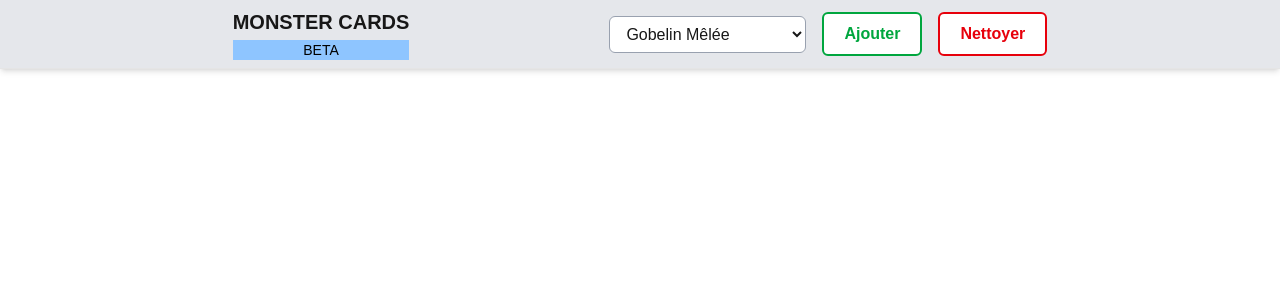
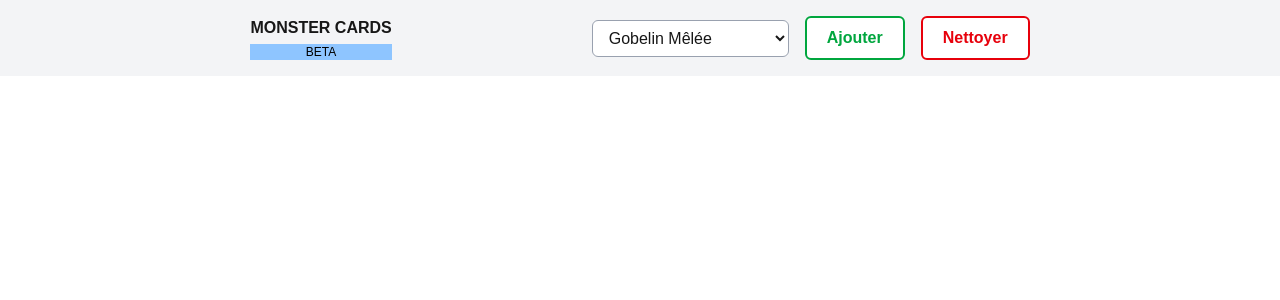
Before and after one commit to Jerem2801/monster_card, a Next.js app: page / in a window 1280 px wide. Shown: the top 300 px of the page. Built offline with nearby package versions, Linux system fonts and the light colour scheme.

Commit message:
Changement du Home

```diff
--- /dev/null
+++ b/app/component/MonsterPage.jsx
@@ -0,0 +1,39 @@
+'use client'
+
+import MonsterCard from './monster-card/MonsterCard';
+import MonsterSelector from './MonsterSelector';
+import { dataMonsters } from '../data/monsterdata';
+import { useState } from 'react';
+
+export default function MonsterPage() {
+
+    const [monsters, setMonsters] = useState([]);
+
+    function addMonster(selectedMonster){
+        const id = crypto.randomUUID();
+        setMonsters([...monsters, { id, monster: selectedMonster }]);
+    }
+
+    function removeMonster(idToRemove){
+        setMonsters(monsters.filter(monster => monster.id !== idToRemove));
+    }
+
+    function removeAllMonster(){
+        setMonsters([]);
+    }
+
+
+    return (
+        <div className="">
+            <MonsterSelector dataMonsters={dataMonsters} addMonster={addMonster} removeAll={removeAllMonster}/>
+
+            <div className="flex flex-wrap justify-center gap-10 pt-8">
+                {monsters.map(({ id, monster }) => (
+                    <MonsterCard key={id} monster={monster} removeMonsterCard={() => removeMonster(id)} />
+                ))}
+            </div>
+
+        </div>
+
+    );
+}
--- a/app/component/MonsterSelector.jsx
+++ b/app/component/MonsterSelector.jsx
@@ -15,11 +15,11 @@ export default function MonsterSelector({dataMonsters,addMonster,removeAll}){
     }
 
     return (
-        <div className="w-full inline-flex items-center justify-center space-x-4 p-2 border-b border-neutral-200 bg-gray-200 shadow-md">
+        <div className="w-full inline-flex items-center justify-center space-x-4 p-4 bg-gray-100">
 
             <div className="inline-block text-center mr-50">
-                <p className="text-xl font-bold">MONSTER CARDS</p>
-                <p className="bg-blue-300 text-black text-sm px-2  mt-1">
+                <p className="text-l font-bold">MONSTER CARDS</p>
+                <p className="bg-blue-300 text-black text-xs px-2  mt-1">
                     BETA
                 </p>
             </div>
@@ -38,7 +38,11 @@ export default function MonsterSelector({dataMonsters,addMonster,removeAll}){
             </select>
 
             <button
-                className="px-5 py-2 rounded-md bg-white border-2 border-green-600 hover:text-green-400 hover:border-green-400 text-green-600 font-semibold transition-colors whitespace-nowrap cursor-pointer"
+                className="px-5 py-2 rounded-md bg-white border-2 border-green-600
+             hover:text-green-400 hover:border-green-400 text-green-600
+             font-semibold transition-all duration-150 ease-in-out
+             whitespace-nowrap cursor-pointer
+             active:scale-95 active:bg-green-50"
                 onClick={() => addMonsterToPanel()}
             >
                 Ajouter
--- a/app/page.jsx
+++ b/app/page.jsx
@@ -1,38 +1,13 @@
 'use client'
 
-import MonsterCard from './component/monster-card/MonsterCard';
-import MonsterSelector from './component/MonsterSelector';
-import { dataMonsters } from './data/monsterdata';
-import { useState } from 'react';
+import MonsterPage from './component/MonsterPage';
 
 export default function Home() {
 
-    const [monsters, setMonsters] = useState([]);
-
-    function addMonster(selectedMonster){
-        const id = crypto.randomUUID();
-        setMonsters([...monsters, { id, monster: selectedMonster }]);
-    }
-
-    function removeMonster(idToRemove){
-        setMonsters(monsters.filter(monster => monster.id !== idToRemove));
-    }
-
-    function removeAllMonster(){
-        setMonsters([]);
-    }
-
 
     return (
-        <div className="">
-            <MonsterSelector dataMonsters={dataMonsters} addMonster={addMonster} removeAll={removeAllMonster}/>
-
-            <div className="flex flex-wrap justify-center gap-10 pt-8">
-                {monsters.map(({ id, monster }) => (
-                    <MonsterCard key={id} monster={monster} removeMonsterCard={() => removeMonster(id)} />
-                ))}
-            </div>
-
+        <div>
+            <MonsterPage />
         </div>
 
     );
```
